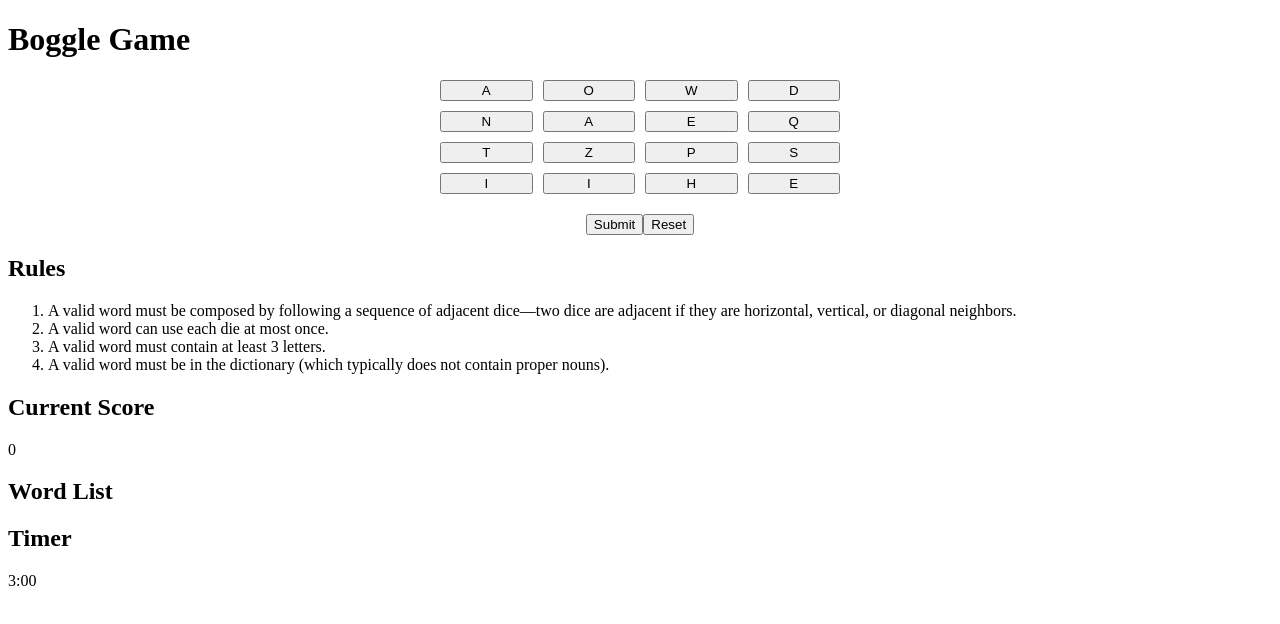
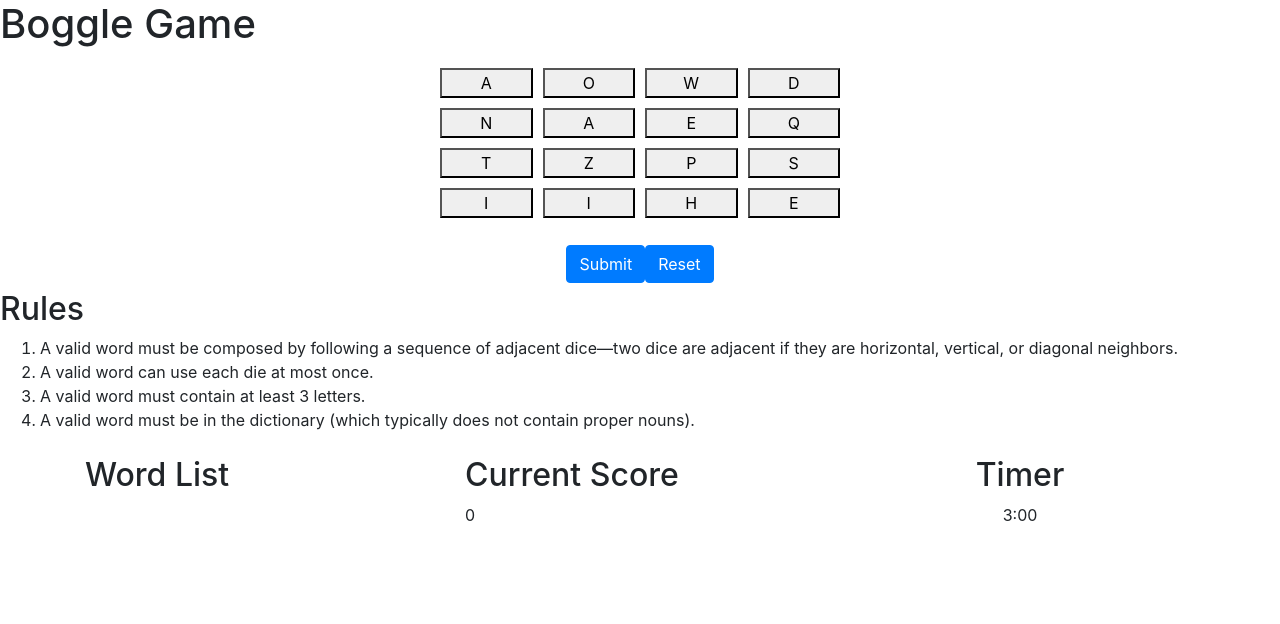
Before and after one commit to sylviajsy/js-html-games, a plain HTML site: page index.html in a window 1280 px wide. Drawn offline with nearby package versions, Linux system fonts and the light colour scheme; no server answers.

Commit message:
Putting everything into one page

```diff
--- a/index.html
+++ b/index.html
@@ -4,6 +4,8 @@
     <meta charset="UTF-8">
     <meta name="viewport" content="width=device-width, initial-scale=1.0">
     <title>Boggle Game</title>
+     <link rel="stylesheet" href="https://cdn.jsdelivr.net/npm/bootstrap@4.0.0/dist/css/bootstrap.min.css"
+     integrity="sha384-Gn5384xqQ1aoWXA+058RXPxPg6fy4IWvTNh0E263XmFcJlSAwiGgFAW/dAiS6JXm" crossorigin="anonymous">
     <link rel="stylesheet" href="style.css">
 </head>
 <body>
@@ -28,21 +30,31 @@
         </ol>
     </div>
 
-    <div id = "score">
-        <h2>Current Score</h2>
-        <span id = "scoreValue">0</span>
-    </div>
-
+    <div class = "container mt-4">
+        <div class="row align-items-start">
+            <div class="col-4 text-start">
                 <div>
                     <h2>Word List</h2>
                     <ul id = "wordList">
 
                     </ul>
                 </div>
+            </div>
 
+            <div class="col-4 text-start">
+                <div id = "score">
+                    <h2>Current Score</h2>
+                    <span id = "scoreValue">0</span>
+                </div>
+            </div>
+
+            <div class="col-4 text-center">
                 <div id = "timer">
                     <h2>Timer</h2>
                     <span id = "timeValue">3:00</span>
+                </div>
+            </div>
+        </div>
     </div>
 
     <script src="script.js"></script>
```
Also changed, not shown: style.css (line endings or trailing spaces). Lines whose indentation alone changed are shown as unchanged.
